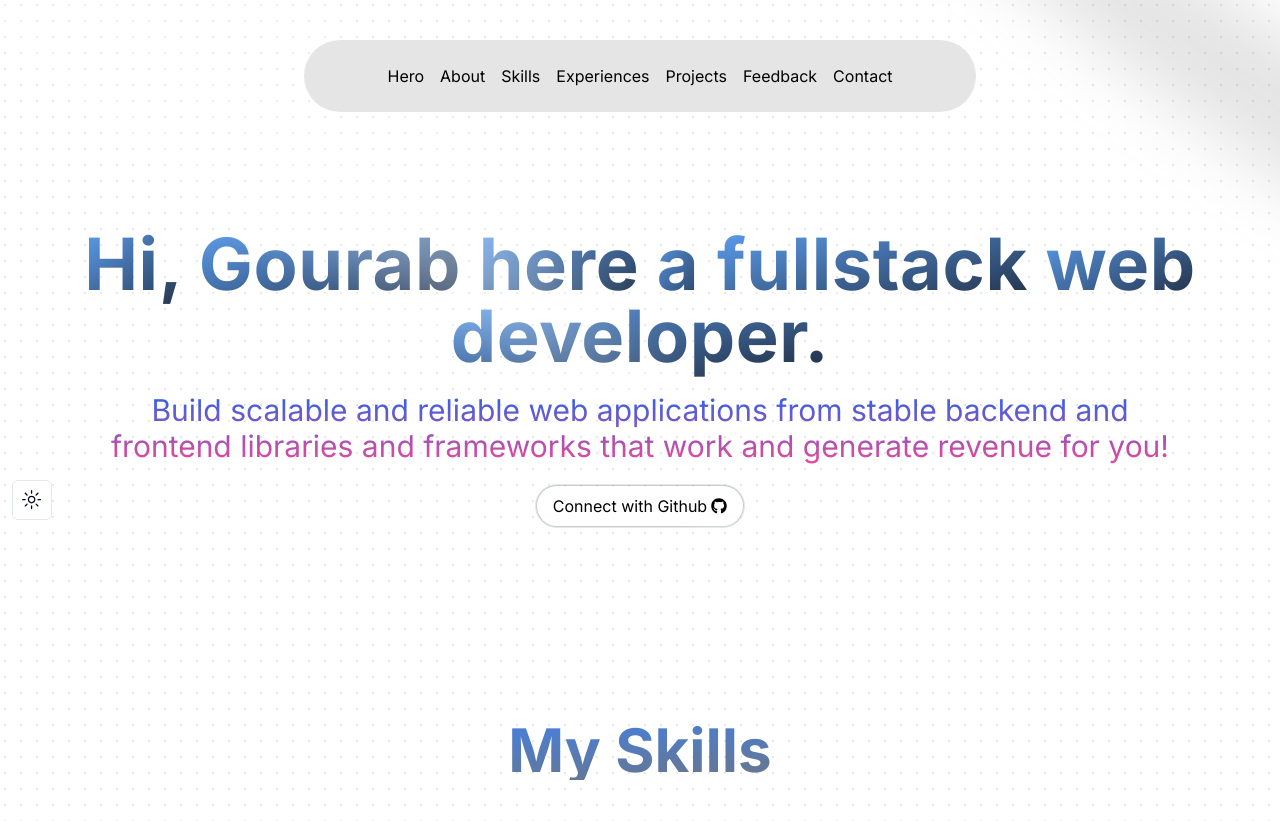
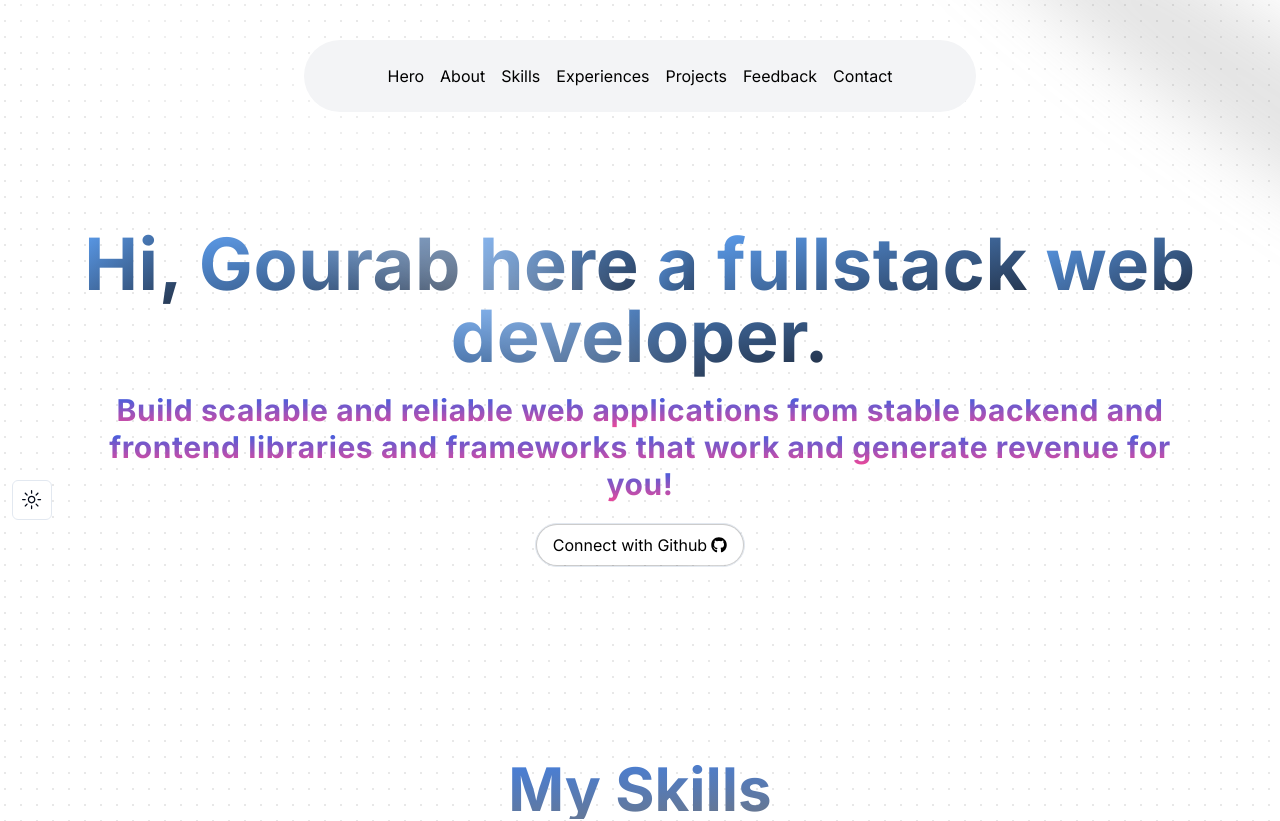
Before and after one commit to gourab8389/my-folio, a Next.js app: page / in a window 1280 px wide. Shown: the top 821 px of the page. Built offline with nearby package versions, Linux system fonts and the light colour scheme.

Commit message:
hero & navbar changes

```diff
--- a/app/components/Hero.tsx
+++ b/app/components/Hero.tsx
@@ -1,19 +1,37 @@
 import { HoverBorderGradient } from '@/components/hover-border-gradient'
-import { TextGenerateEffect } from '@/components/text-generate-effect'
+import { HeroText, TextGenerateEffect } from '@/components/text-generate-effect'
 import Link from 'next/link'
 import React from 'react'
 import { FaGithub } from 'react-icons/fa'
 
 const Hero = () => {
+  const words = [
+    {
+      text: "Build scalable and reliable web",
+    },
+    {
+      text: "applications from stable backend",
+    },
+    {
+      text: "and frontend libraries and",
+    },
+    {
+      text: "frameworks that work and",
+    },
+    {
+      text: "generate revenue for you!",
+      className: "text-blue-500 dark:text-blue-500",
+    },
+  ];
   return (
     <div id='#hero' className='py-48 px-7'>
       <div className="text-4xl sm:text-7xl font-bold relative text-center">
       <TextGenerateEffect words='Hi, Gourab here
       a fullstack web developer.' />
       </div>
-      <p className="text-xl sm:text-2xl md:text-3xl relative z-20 bg-clip-text text-transparent bg-gradient-to-b from-blue-600 dark:from-blue-400 to-pink-500 dark:to-pink-300 text-center px-4 sm:px-10 md:px-20 mt-5">
-        Build scalable and reliable web applications from stable backend and frontend libraries and frameworks that work and generate revenue for you!
-      </p>
+      <div className=" text-center px-4 sm:px-10 md:px-20 mt-5">
+        <HeroText words='Build scalable and reliable web applications from stable backend and frontend libraries and frameworks that work and generate revenue for you!'/>
+      </div>
 
 
       <div className="flex items-center justify-center mt-5">
--- a/components/navbar-menu.tsx
+++ b/components/navbar-menu.tsx
@@ -70,7 +70,7 @@ export const Menu = ({
   return (
     <nav
       onMouseLeave={() => setActive(null)} // resets the state
-      className="relative rounded-full boder border-transparent dark:bg-black dark:border-white/[0.2] bg-neutral-200 shadow-input flex justify-center space-x-4 px-8 py-6 "
+      className="relative rounded-full boder border-transparent dark:bg-black dark:border-white/[0.2] bg-gray-100 shadow-input flex justify-center space-x-4 px-8 py-6 "
     >
       {children}
     </nav>
--- a/components/text-generate-effect.tsx
+++ b/components/text-generate-effect.tsx
@@ -56,3 +56,59 @@ export const TextGenerateEffect = ({
     </div>
   );
 };
+
+
+
+export const HeroText = ({
+  words,
+  className,
+}: {
+  words: string;
+  className?: string;
+}) => {
+  const [scope, animate] = useAnimate();
+  let wordsArray = words.split(" ");
+
+  useEffect(() => {
+    if (scope.current) {
+      animate(
+        "span",
+        {
+          opacity: 1,
+        },
+        {
+          duration: 2,
+          delay: stagger(0.2),
+        }
+      );
+    }
+  }, [scope, animate]); // Make sure scope and animate are dependencies
+
+  const renderWords = () => {
+    return (
+      <motion.div ref={scope}>
+        {wordsArray.map((word, idx) => {
+          return (
+            <motion.span
+              key={word + idx}
+              className="text-xl sm:text-2xl md:text-3xl relative z-20 bg-clip-text text-transparent bg-gradient-to-b from-blue-600 dark:from-blue-400 to-pink-500 dark:to-pink-300 text-center"
+              initial={{ opacity: 0 }} // Set initial opacity to 0
+            >
+              {word}{" "}
+            </motion.span>
+          );
+        })}
+      </motion.div>
+    );
+  };
+
+  return (
+    <div className={cn("font-bold", className)}>
+      <div className="mt-4">
+        <div className="dark:text-white text-black text-2xl leading-snug tracking-wide">
+          {renderWords()}
+        </div>
+      </div>
+    </div>
+  );
+};
--- a/components/typewriter-effect.tsx
+++ b/components/typewriter-effect.tsx
@@ -126,7 +126,7 @@ export const TypewriterEffectSmooth = ({
               {word.text.map((char, index) => (
                 <span
                   key={`char-${index}`}
-                  className={cn(`dark:text-white text-black `, word.className)}
+                  className={cn(`text-xl sm:text-2xl md:text-3xl relative z-20 bg-clip-text text-transparent bg-gradient-to-b from-blue-600 dark:from-blue-400 to-pink-500 dark:to-pink-300 `, word.className)}
                 >
                   {char}
                 </span>
```
